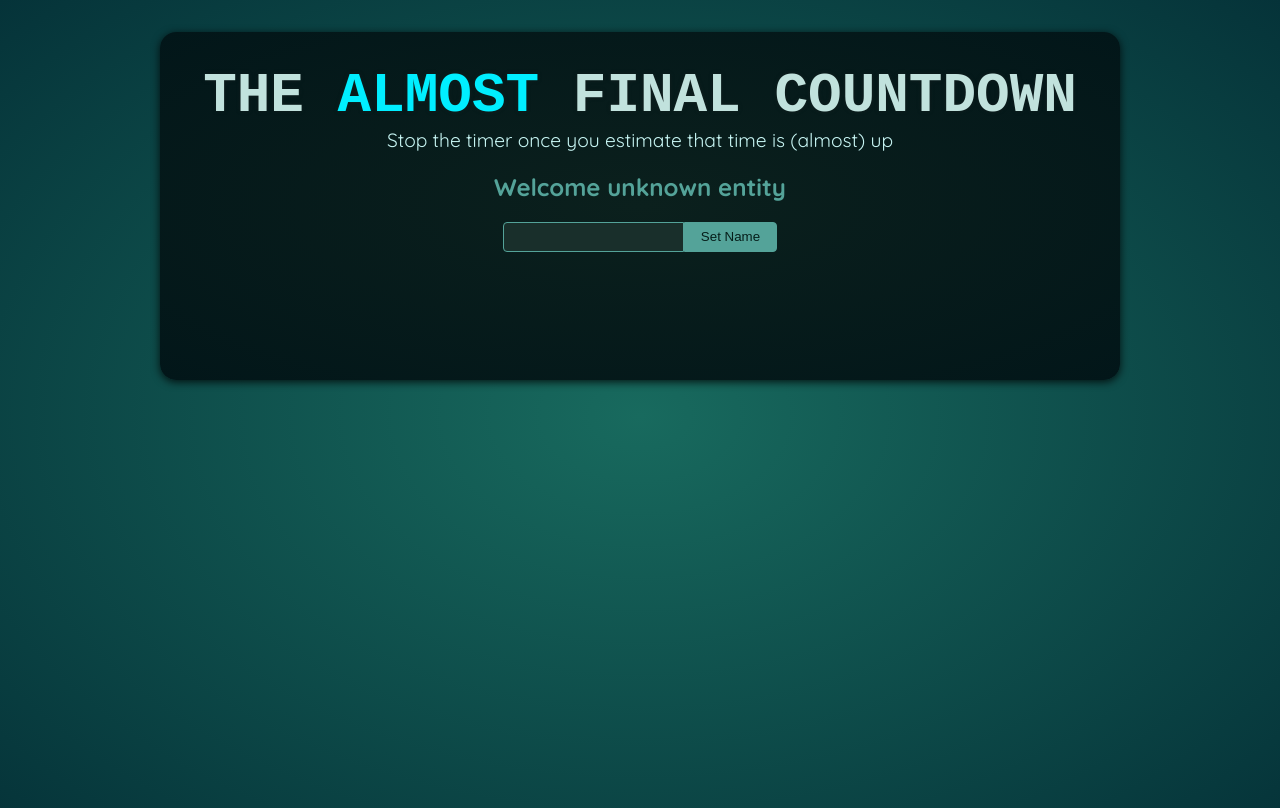
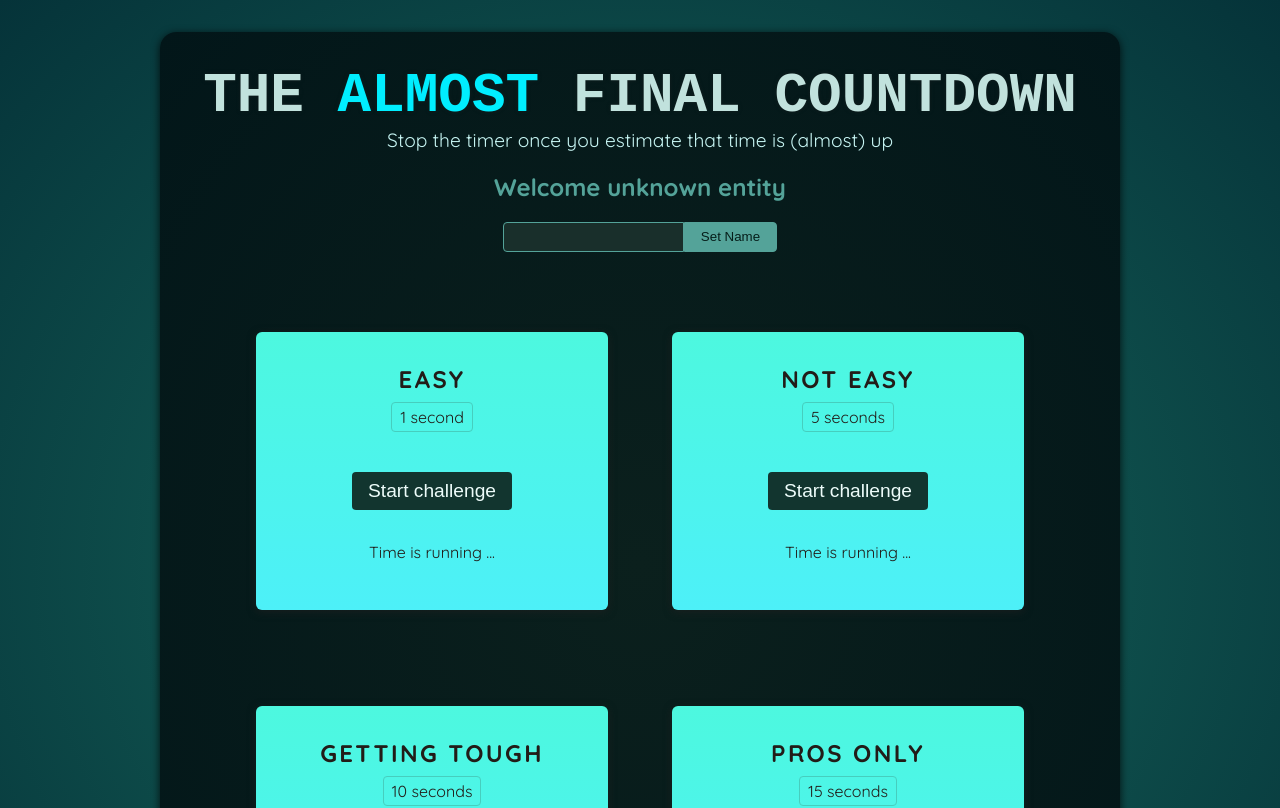
Before and after one commit to sameerhamid/LearningReactJsAndNextJs, a React (Vite) app in the folder 06-count-down/: page / in a window 1280 px wide. Shown: the top 808 px of the page. Built offline with nearby package versions, Linux system fonts and the light colour scheme; a web font is replaced by a local one.

Commit message:
add timer challenge comp"

```diff
--- a/06-count-down/src/App.jsx
+++ b/06-count-down/src/App.jsx
@@ -1,10 +1,16 @@
 import Player from './components/Player.jsx';
+import TimerChallange from './components/TimerChallange.jsx';
 
 function App() {
   return (
     <>
       <Player />
-      <div id="challenges"></div>
+      <div id="challenges">
+        <TimerChallange title="Easy" targetTime={1} />
+        <TimerChallange title="Not easy" targetTime={5} />
+        <TimerChallange title="Getting tough" targetTime={10} />
+        <TimerChallange title="Pros only" targetTime={15} />
+      </div>
     </>
   );
 }
--- /dev/null
+++ b/06-count-down/src/components/TimerChallange.jsx
@@ -0,0 +1,19 @@
+import React from 'react'
+
+function TimerChallange({ title, targetTime }) {
+    return (
+        <section className='challenge'>
+            <h2>{title}</h2>
+            <p className='challenge-time'>{targetTime} second{targetTime > 1 ? 's' : ""}</p>
+
+            <p>
+                <button>Start challenge</button>
+            </p>
+            <p className=''>
+                Time is running ...
+            </p>
+        </section>
+    )
+}
+
+export default TimerChallange
```
Also changed, not shown: 1 other file (tests, documents, lock files or other folders).
